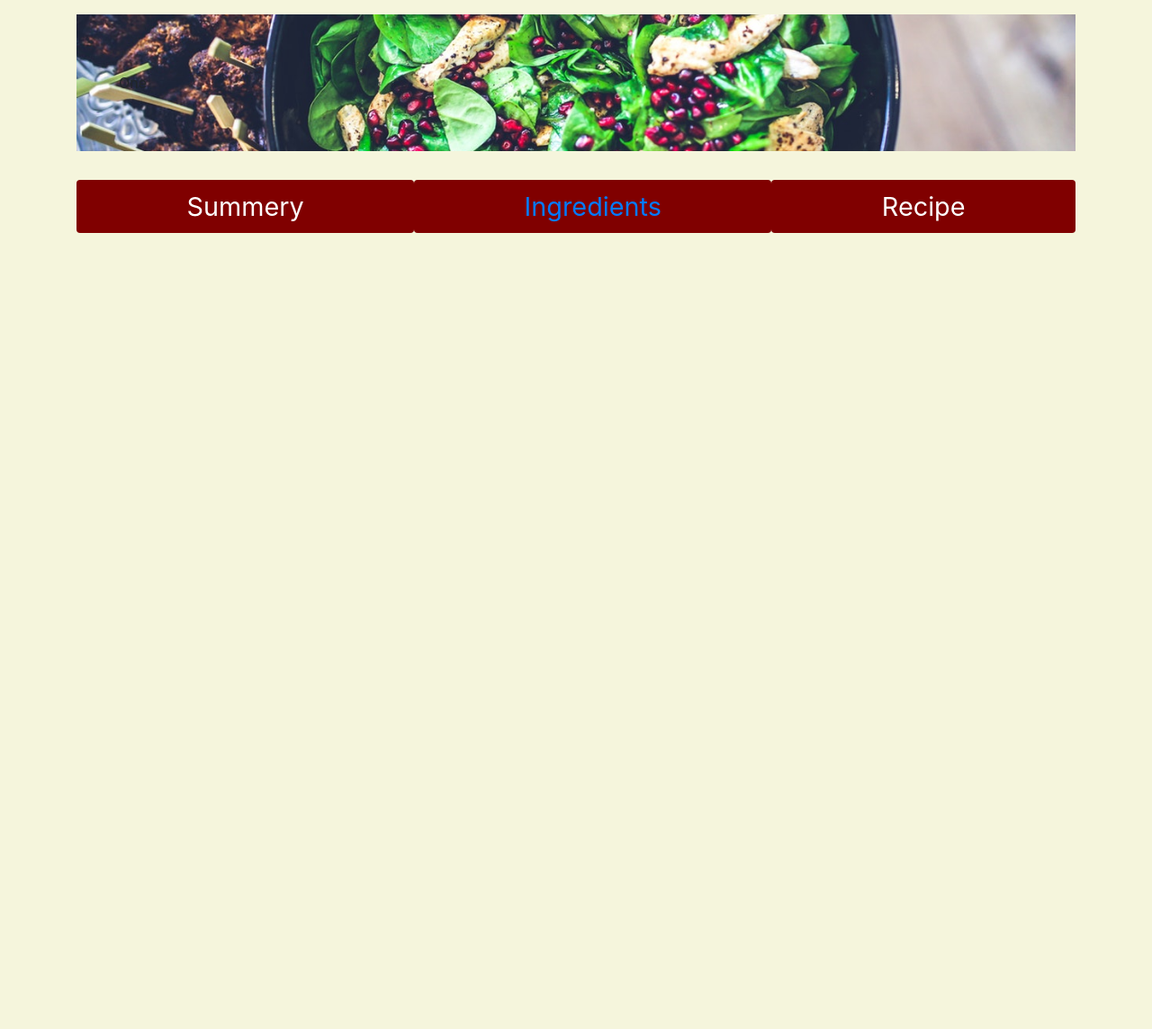
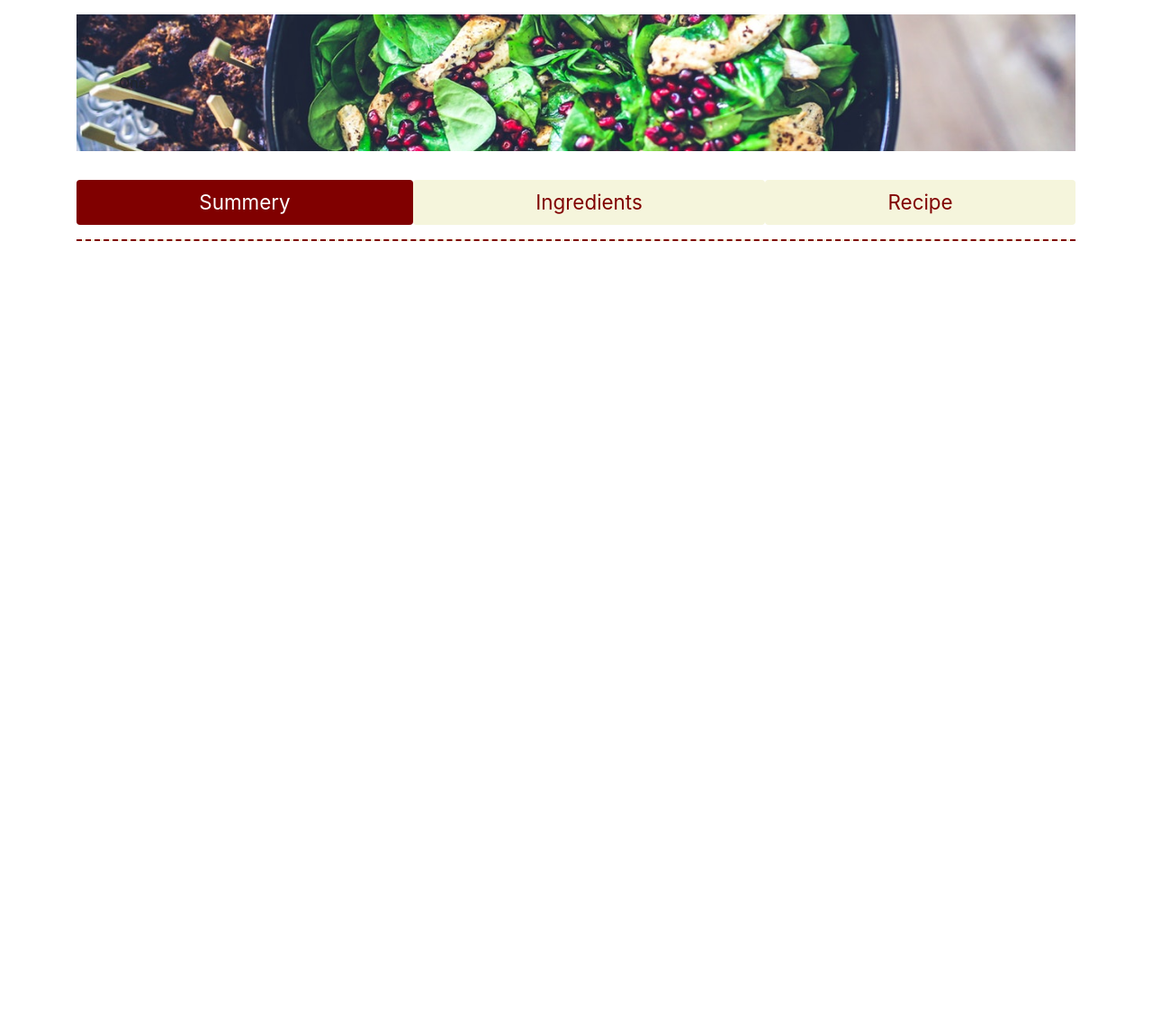
Before and after one commit to lalofee/Project_3, a PHP site: page / in a window 1280 px wide. Shown: the part 56-1200 px from the top of the page at 90% size. Run offline with PHP 8.4, Linux system fonts and the light colour scheme; some libraries are stand-ins or nearby versions.

Commit message:
nav css done

```diff
--- a/custom.css
+++ b/custom.css
@@ -2,7 +2,7 @@
 body {
   min-height: 75rem;
   padding-top: 4.5rem;
-  background-color: beige;
+  background-color: ;
 }
 /* ###### CSS override styling the navbar #####  */
 .navbar-custom {
@@ -30,18 +30,23 @@ body {
   color: #FFFFFF;
 }
 /* ############  nav-pills 2nd menu override ###########  */
+.nav {
+  font-size: 1.4em;
+}
 /* not active */
 .nav-pills .pill-1 .nav-link:not(.active) {
-    background-color: white;
+    background-color: beige;
+    color: maroon;
 }
 
 .nav-pills .pill-2 .nav-link:not(.active) {
-    background-color: none;
+    background-color: beige;
+    color: maroon;
 }
 
 .nav-pills .pill-3 .nav-link:not(.active) {
-    background-color: none;
-    color: white;
+    background-color: beige;
+    color: maroon;
 }
 /* active (faded) */
 .nav-pills .pill-1 .nav-link {
@@ -51,13 +56,17 @@ body {
 
 .nav-pills .pill-2 .nav-link {
     background-color: maroon;
+    color: white;
 }
 
 .nav-pills .pill-3 .nav-link {
     background-color: maroon;
     color: white;
 }
-
+hr.style5 {
+  background-color: beige;
+  border-top: 2px dashed #800000;
+}
 
 /* JUMBOTRON background image  */
 /*.jumbotron {
@@ -81,9 +90,5 @@ html,body {height:100%;width:100%;}
 
 /*  navigation  */
 .nav {
-  color: maroon;
-  font-size: 1.8em;
+  font-size: 1.4em;
 }
-.bg-custom-red {
-  color: maroon;
-}
--- a/index.php
+++ b/index.php
@@ -50,7 +50,7 @@
 
 <!-- #####################    2nd NAVIGATION     ############################ -->
 <div>
-<ul class="nav nav-pills red flex-column flex-sm-row justify-content-center nav-fill">
+<ul class="nav nav-pills red flex-column flex-sm-row justify-content-center nav-fill mt-3">
   <li class="nav-item pill-1">
     <a class="nav-link active" href="#">Summery</a>
   </li>
@@ -62,6 +62,8 @@
   </li>
 </ul>
 </div>
+
+<div><hr class="style5"></div>
     </main>
 
     <!-- Optional JavaScript -->
```
